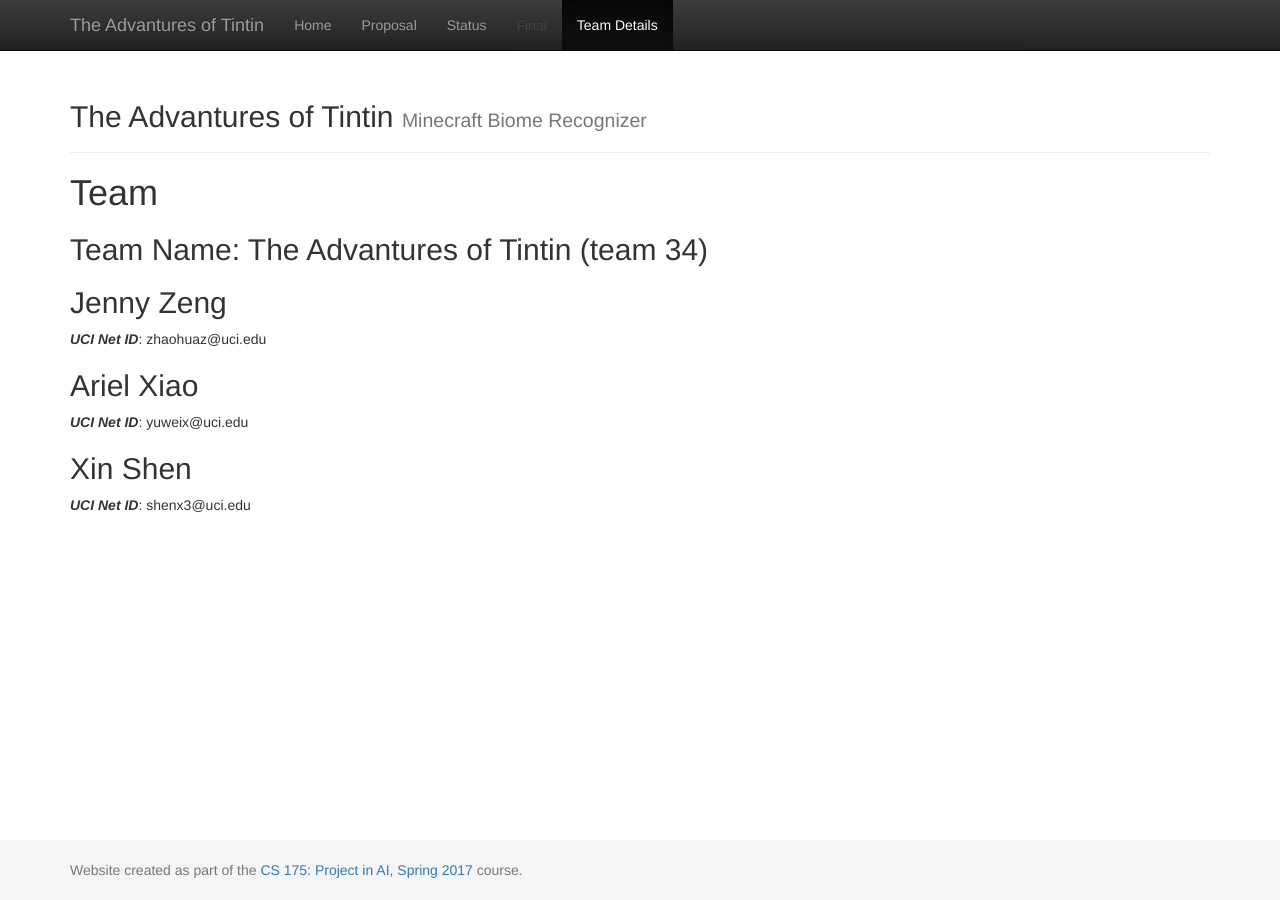
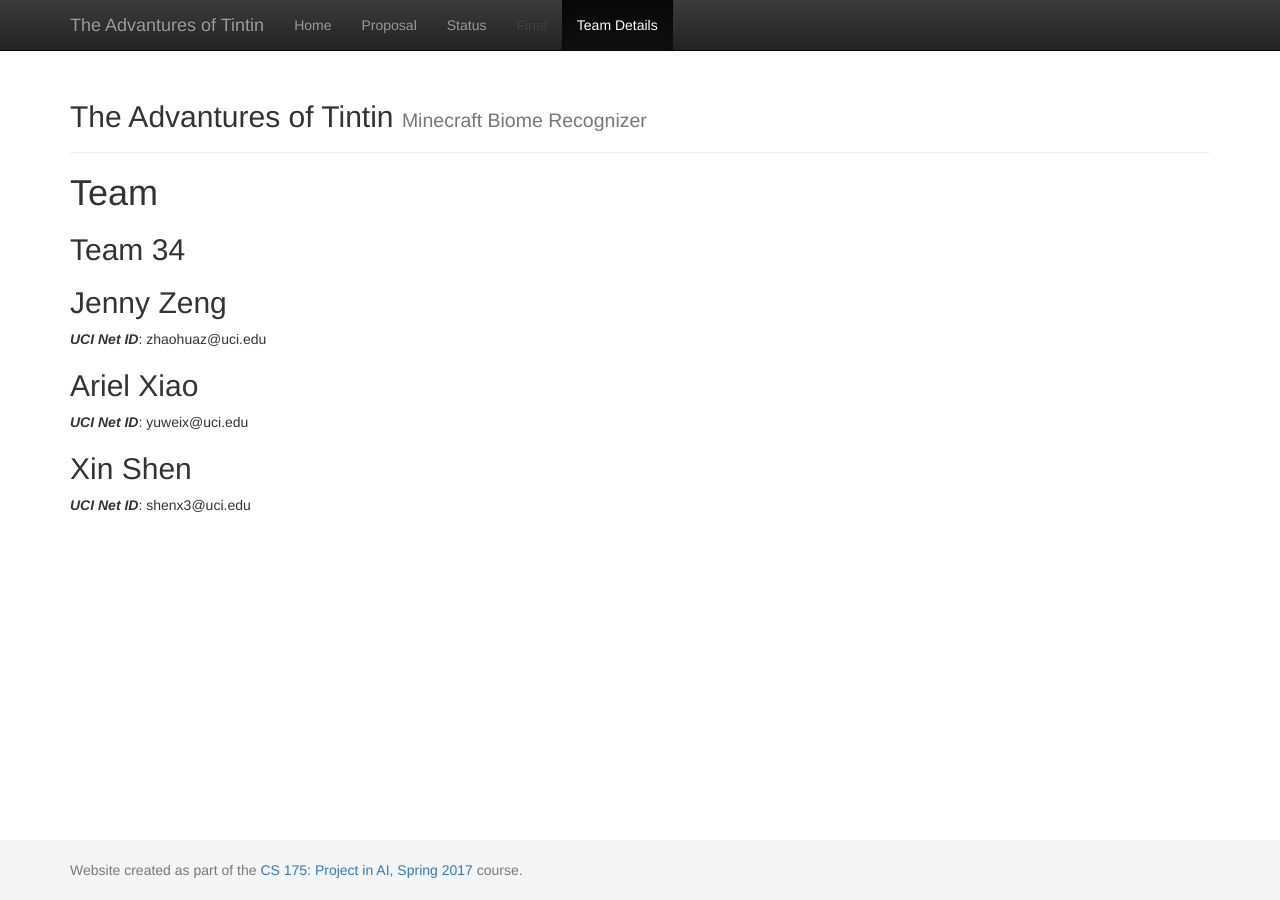
Before and after one commit to jennyzeng/Minecraft-AI, a Jekyll site: the page built from docs/team.md, in a window 1280 px wide. Built offline with Jekyll 4.4.1, drawn with Linux system fonts in a browser that asks for light colours.

```diff
--- a/docs/team.md
+++ b/docs/team.md
@@ -5,7 +5,7 @@
 
 # {{ page.title }}
 
-## Team Name: The Advantures of Tintin (team 34)
+## Team 34
 
 ## Jenny Zeng
 ***UCI Net ID***: zhaohuaz@uci.edu
```
Also changed, not shown: docs/status.md (+1 -1 lines).
